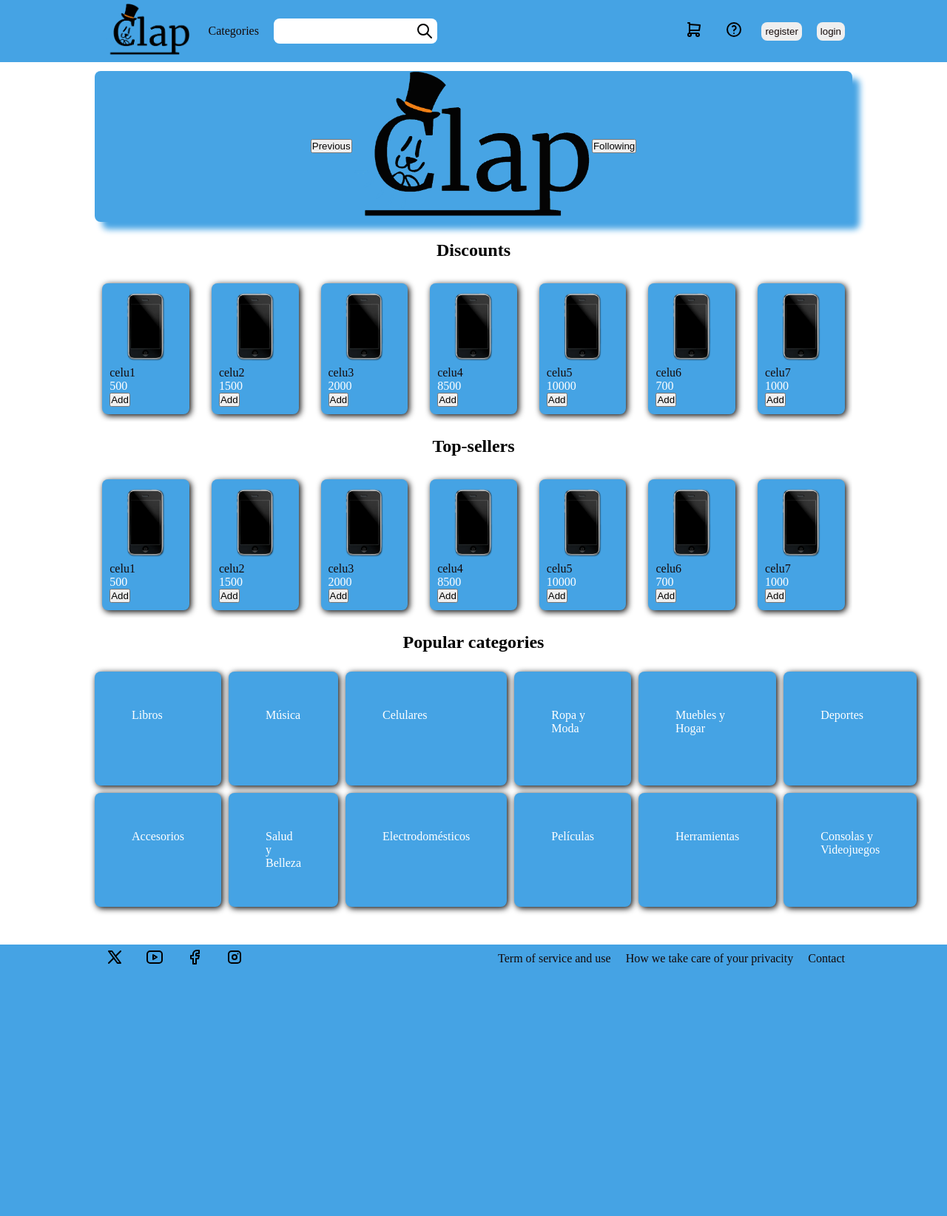
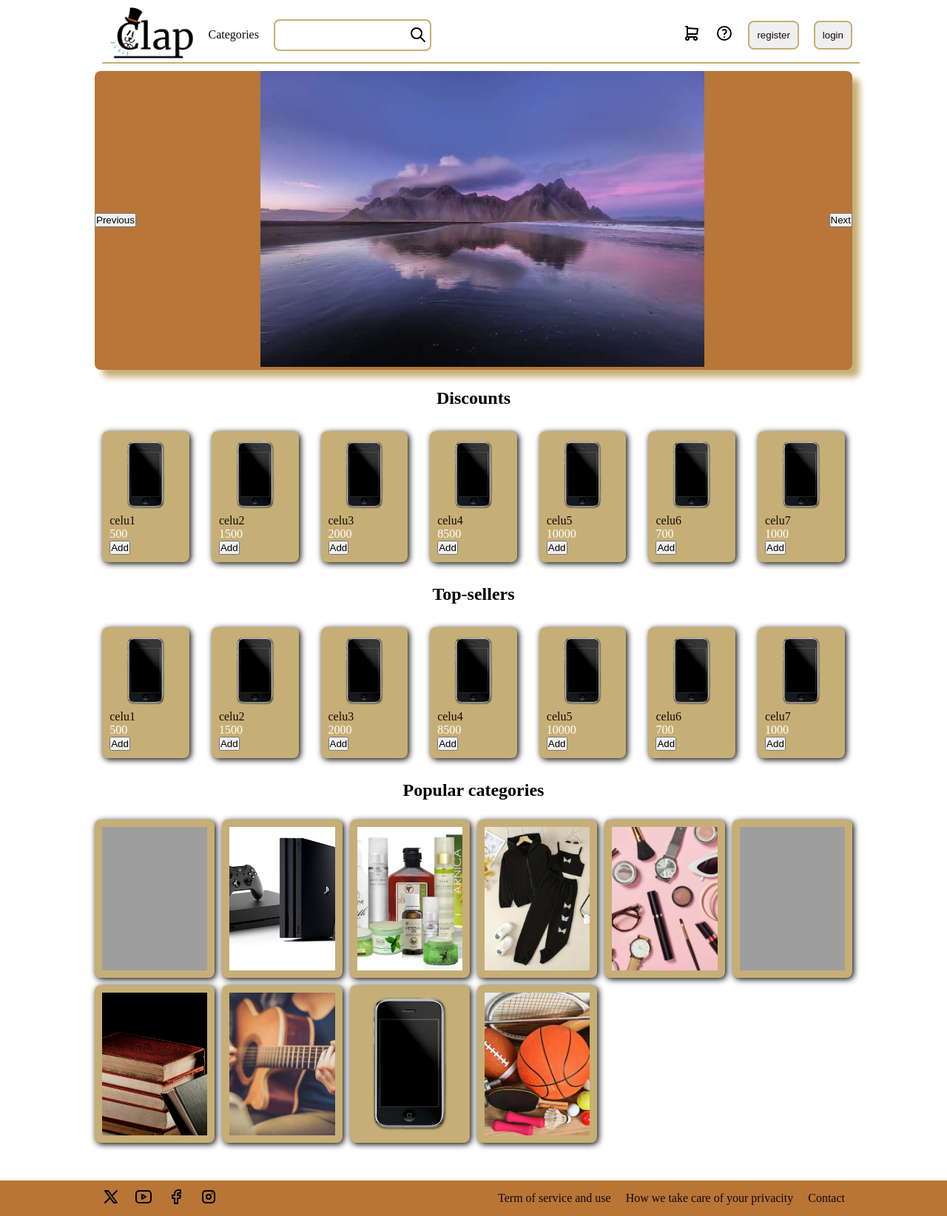
Before and after one commit to CodeSailing1/UTU-project, a PHP site: page / in a window 1280 px wide. Shown: the whole page at 74% size. Before the commit the page ends 1305 px from the top, so only its background shows below. Run offline with PHP 8.4, Linux system fonts and the light colour scheme; grey boxes are pictures that could not be loaded.

Commit message:
Made some changes to the styles, finished the login form and added requierments to the forms with html

```diff
--- a/interfaz/index.html
+++ b/interfaz/index.html
@@ -11,7 +11,23 @@
         <nav>
             <ul>
                 <li><img src="./img/Claptransparente.png" alt="#" class="logo"></li>
-                <li>Categories</li>
+                <li class="dropdown">Categories
+                    <div class="dropdown-content">
+                        <ul>
+                            <li>Sales</li>
+                            <li>Books</li>
+                            <li>Music</li>
+                            <li>Mobile Phones</li>
+                            <li>Clothes</li>
+                            <li>Furniture</li>
+                            <li>Sports</li>
+                            <li>Jewerly</li>
+                            <li>Helth and care</li>
+                            <li>Tools</li>
+                            <li>Videogames and consoles</li>
+                        </ul>
+                    </div>
+                </li>
                 <li id="search-bar"><label for="search"></label><input type="search" name="search" id="search"><img src="./img/svgs/search.svg" alt=""></li>
             </ul>
             <ul>
@@ -22,7 +38,7 @@
                         <ul id="cart"></ul>
                     </div>
                 </li>
-                <li><img src="./img/svgs/help.svg" alt=""><a href="./help.html"></a></img></li>
+                <li><img src="./img/svgs/help.svg" alt="Help icon"><a href="./help.html"></a></img></li>
                 <li><button id="register-button"><a href="./register.html">register</a></button></li>
                 <li><button id="login-button"><a href="./login.html">login</a></button></li>
             </ul>
@@ -32,10 +48,9 @@
     <main>
         <div class="carrousel-container" id="promotions">
             <button id="prevBtn">Previous</button>
-            <div class="carrousel-slide">
-                <img src="./img/Claptransparente.png" alt="Imagen 1" class="carrousel-image">
+            <div id="imagen" class="carrousel-slide" >
             </div>
-            <button id="nextBtn">Following</button>
+            <button id="nextBtn">Next</button>
         </div>
         <h2>Discounts</h2>
         <section id="discounts">
@@ -52,18 +67,16 @@
         </section>
         <h2>Popular categories</h2>
         <section id="popular-categories">
-            <article>Libros</article>
-            <article>Música</article>
-            <article>Celulares</article>
-            <article>Ropa y Moda</article>
-            <article>Muebles y Hogar</article>
-            <article>Deportes</article>
-            <article>Accesorios</article>
-            <article>Salud y Belleza</article>
-            <article>Electrodomésticos</article>
-            <article>Películas</article>
-            <article>Herramientas</article>
-            <article>Consolas y Videojuegos</article>
+            <article><img src="./img/11-mitos-electrodomesticos-hora-dejes-creerte-2157733.png" alt=""></article>
+            <article><img src="./img/1366_2000.png" alt=""></article>
+            <article><img src="./img/13934903_1648619525452720_2900498051237894535_n.png" alt=""></article>
+            <article><img src="./img/6a94926d20190a841f93b405eef7414a.png" alt=""></article>
+            <article><img src="./img/depositphotos_241907032-stock-photo-top-view-watches-lipstick-earrings.png" alt=""></article>
+            <article><img src="./img/herramientas-manuales-basicas-02-2022-07.png" alt=""></article>
+            <article><img src="./img/Jm3lXndQW_2000x1500__1.png" alt=""></article>
+            <article><img src="./img/Musique-2.png" alt=""></article>
+            <article><img src="./img/png-mobile-phone-png-icns-more-512.webp" alt=""></article>
+            <article><img src="./img/Z5CCK4LQ44JIM6BWFUMIPN2SZI.png" alt=""></article>
         </section>
     </main>
     <footer>
@@ -81,6 +94,7 @@
             </ul>
         </div>
     </footer>
+    <script src="./scripts/carrousel.js"></script>
     <script src="./scripts/showProduts.js"></script>
     <script src="./scripts/shoppingCart.js"></script>
 </body>
--- a/interfaz/style.css
+++ b/interfaz/style.css
@@ -3,13 +3,15 @@
     --primary-text: #140908;
     --secondary-text: #fff;
     --background-color: #FFFFFF;
-    --primary-color: #45A3E4;
+    --primary-color: #B87536;
     --primary-color-headerTransition: #B8753670;
-    --secondary-color: #6db5e8;
-    --accent-color: #45A3E4;
+    --primary-color-headerBlurr: #B8753670;
+    --secondary-color: #D2B394;
+    --accent-color: #C6AF76;
     --general-width: 80%;
     --primary-font: ;
     --secondary-font: ;
+    --padding: 0.625rem;
 }
 a{
     color: var(--primary-text);
@@ -25,12 +27,14 @@ ul,
 }
 
 header{
-    background-color: var(--primary-color);
     position: fixed;
     display: flex;
     justify-content: center;
+    padding: var(--padding);
     z-index: 9999;
     width: 100%;
+    animation: blurring-popping;
+    animation-timeline: scroll();
 }
 .dropdown {
     position: relative;
@@ -48,20 +52,26 @@ header{
 }
 .dropdown-content ul {
     color: var(--primary-text);
-    padding: 12px 16px;
-    display: block;
+    padding: var(--padding);
+    display: flex;
+    flex-direction: column;
+    justify-content: center;
 }
 .product-cart{
     display: flex;
     justify-content: space-between;
     align-items: center;
 }
+
 .dropdown:hover .dropdown-content {display: block;}
 
 nav{
     justify-content: space-between;
     align-items: center;
     width: var(--general-width);
+    border-bottom: 2px solid var(--accent-color);
+    animation: del-border;
+    animation-timeline: scroll();
 }
 
 #separator{
@@ -80,7 +90,9 @@ li{
     display: flex;
     align-items: center;
     background-color: var(--background-color);
+    border: 2px var(--accent-color) solid;
     border-radius: 8px;
+    padding: 4px;
 }
 #search-bar>input{
     border: 0;
@@ -88,19 +100,20 @@ li{
     padding-block: 8px;
 
 }
-#search-bar>input:focus{
-    border: none!important;
-}
+
 li>button,
 li>input,
 li>img{
-    padding: 5px;
     border-radius: 8px;
+}
+li>button{
+    border: 10px var(--accent-color) solid;
+
 }
 #register-button,
 #login-button{
-    border: 0;
-    padding: 5px;
+    padding: var(--padding);
+    border: 2px var(--accent-color) solid;
 }
 main{
     display: flex;
@@ -114,7 +127,7 @@ main{
     box-shadow: var(--accent-color) 10px 10px 8px ;
     border-radius: 8px;
     margin-block: 2%;
-    justify-content: center;
+    justify-content: space-between;
     align-items: center;
     animation: fade-out linear;
     animation-timeline: view();
@@ -128,10 +141,8 @@ main{
     width: var(--general-width);
     flex-direction: column;
 }
-
 .carrousel-image{
-    height: 200px;
-    position: relative;
+    height: 400px;
     object-fit: cover;
 }
 .products-container{
@@ -179,13 +190,12 @@ main{
 #popular-categories>article{
     color: var(--secondary-text);
     background-color: var(--accent-color);
-    padding: 50px;
+    padding: 10px;
     border-radius: 8px;
     box-shadow: black 2px 2px 8px ;
-    transition: all 0.2s ease-in-out ;
+    transition: all .2s ease-in-out ;
     animation: fade-out linear;
-    animation-timeline: view();
-    animation-range: exit -50px;
+
 }
 .product-card:hover, #popular-categories>article:hover{
     translate: -5px -5px;
@@ -195,6 +205,7 @@ main{
 footer{
     background-color: var(--primary-color);
     margin-top: 2%;
+    padding-block: var(--padding);
     display: flex;
     justify-content: center;
 }
@@ -203,6 +214,26 @@ footer>div{
     display: flex;
     justify-content: space-between;
 }
+#popular-categories>article>img{
+    width: 100%;
+    height: 100%;
+    object-fit: cover;
+}
 @keyframes fade-out{
     to{opacity: 0;}
 }
+@keyframes del-border{
+    0%{}
+    50%, 100%{border: 0;}
+}
+@keyframes blurring-popping{
+    0%{backdrop-filter: blur(10px);}
+    50%, 100%{
+        backdrop-filter: blur(10px);
+        background-color: var(--primary-color);
+        width: 95%;
+        margin-block: 0.5%;
+        margin-inline: 2%;
+        border-radius: 8px;
+    }
+}
```
Also changed, not shown: interfaz/login.html (+21 -0 lines), interfaz/register-login.css (+49 -8 lines), interfaz/register.html (+9 -9 lines), interfaz/img/1366_2000.png (added), interfaz/img/13934903_1648619525452720_2900498051237894535_n.png (added), interfaz/img/6a94926d20190a841f93b405eef7414a.png (added), interfaz/img/Jm3lXndQW_2000x1500__1.png (added), interfaz/img/Musique-2.png (added), interfaz/img/Z5CCK4LQ44JIM6BWFUMIPN2SZI.png (added), interfaz/img/depositphotos_241907032-stock-photo-top-view-watches-lipstick-earrings.png (added), interfaz/img/luca-micheli-ruWkmt3nU58-unsplash.webp (added), 2 other files.
